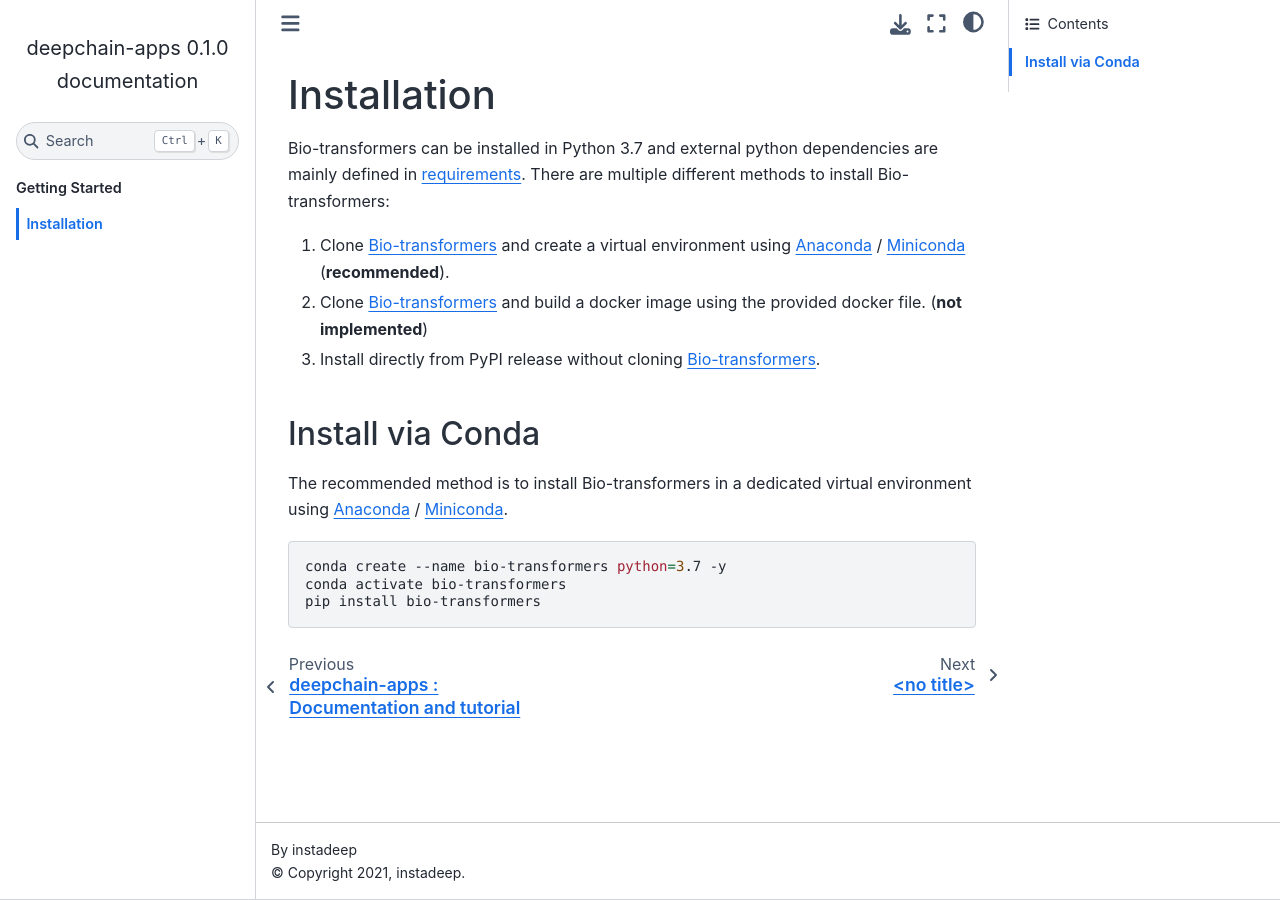
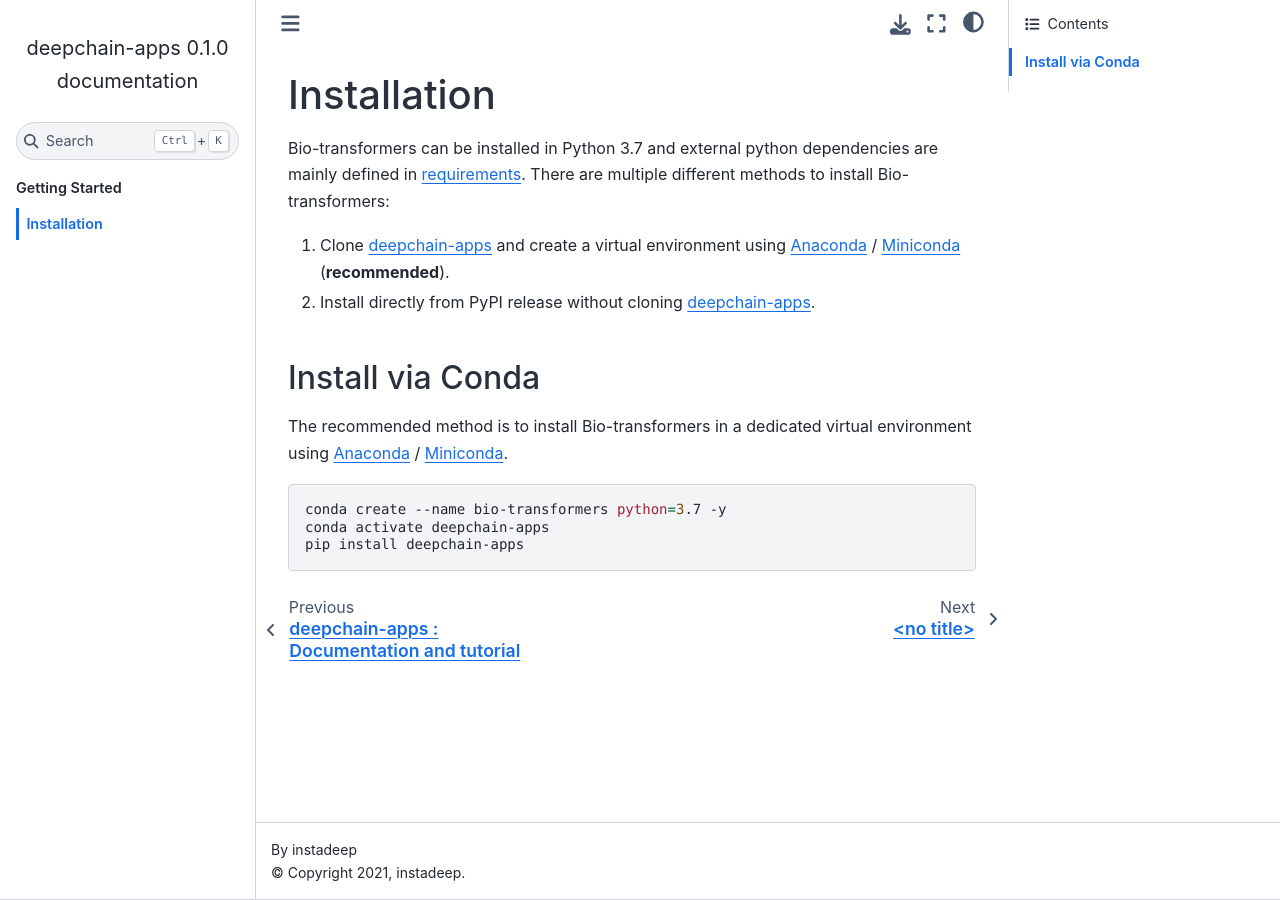
Before and after one commit to DeepChainBio/deepchain-apps, a Sphinx documentation site: the page built from docs/source/getting_started/install.rst, in a window 1280 px wide. Built offline with Sphinx 7.4.7 and the Sphinx Book theme 1.1.4, drawn with Linux system fonts in a browser that asks for light colours.

Commit message:
docs: sphinx docs

```diff
--- a/docs/source/getting_started/install.rst
+++ b/docs/source/getting_started/install.rst
@@ -4,9 +4,8 @@
 Bio-transformers can be installed in Python 3.7 and external python dependencies are mainly defined in `requirements`_.
 There are multiple different methods to install Bio-transformers:
 
-1. Clone `Bio-transformers`_ and create a virtual environment using `Anaconda`_ / `Miniconda`_ (**recommended**).
-2. Clone `Bio-transformers`_ and build a docker image using the provided docker file. (**not implemented**)
-3. Install directly from PyPI release without cloning `Bio-transformers`_.
+1. Clone `deepchain-apps`_ and create a virtual environment using `Anaconda`_ / `Miniconda`_ (**recommended**).
+2. Install directly from PyPI release without cloning `deepchain-apps`_.
 
 
 Install via Conda
@@ -18,11 +17,11 @@
 .. code:: bash
 
     conda create --name bio-transformers python=3.7 -y
-    conda activate bio-transformers
-    pip install bio-transformers
+    conda activate deepchain-apps
+    pip install deepchain-apps
 
 .. _Quick Start: quick_start.html
 .. _Anaconda: https://docs.anaconda.com/anaconda/install
 .. _Miniconda: https://docs.conda.io/en/latest/miniconda.html
-.. _Bio-transformers: https://github.com/DeepChainBio/bio-transformers
+.. _deepchain-apps: https://pypi.org/project/deepchain-apps/
 .. _requirements: https://github.com/DeepChainBio/bio-transformers/blob/main/requirements.txt
--- a/docs/source/index.rst
+++ b/docs/source/index.rst
@@ -8,8 +8,10 @@
 
 .. note::  **deepchain-apps** package is component of the deepchain.bio software.
 
-Indices and tables
-==================
+.. warning:: Documentation under construction
+
+Tables
+======
 
 .. toctree::
    :hidden:
```
